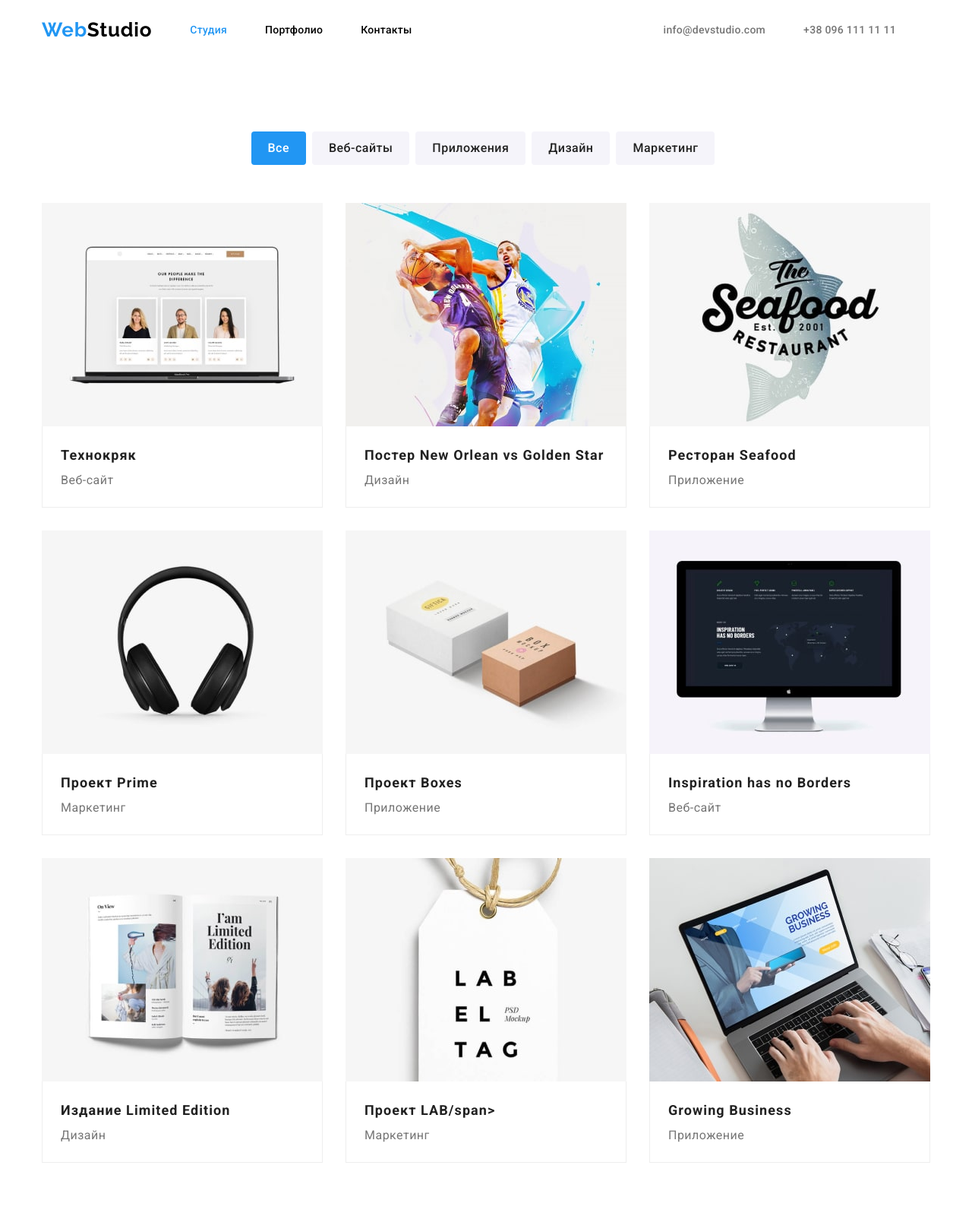
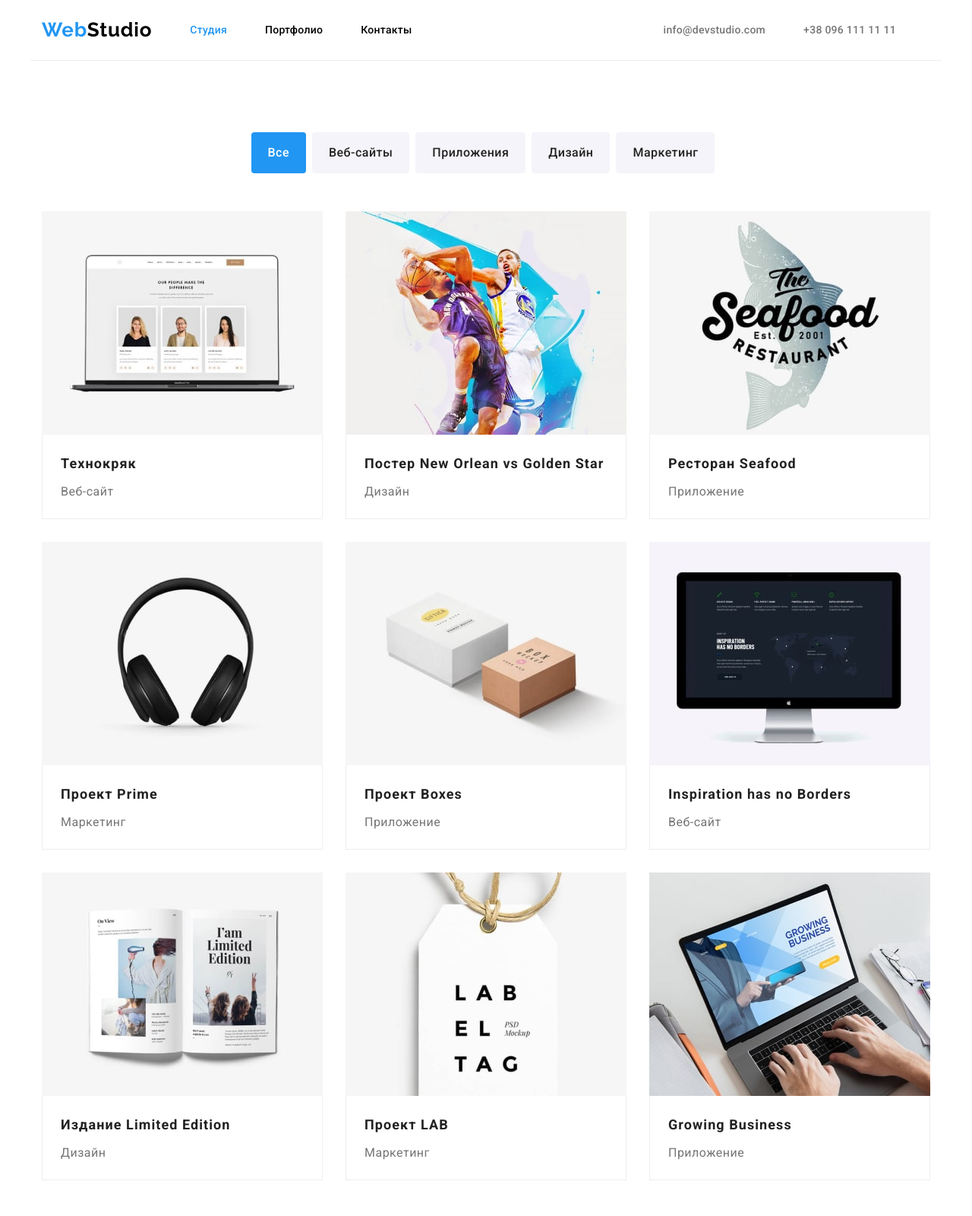
Before and after one commit to Yaroslav-Tarasenko/goit-markup-hw-03, a plain HTML site: page portfolio.html in a window 1280 px wide. Shown: the top 1600 px of the page at 76% size. Drawn offline with nearby package versions, Linux system fonts and the light colour scheme.

Commit message:
Add files via upload

```diff
--- a/CSS/style.css
+++ b/CSS/style.css
@@ -8,10 +8,12 @@
   --team-name-color: #212121;
   --team-text-color: #757575;
   --footer-adress-color: #ffffff;
-  --footer-contacts-color: #ffffff 60%;
   --portfolio-examples-title-color: #212121;
   --portfolio-examples-text-color: #757575;
   --accent-color: #2196f3;
+  --title-background-color:#2f303a;
+  --footer-contacts-color:rgba(255, 255, 255, 0.6);
+;
 }
 
 p,
@@ -129,6 +131,7 @@ body {
 .head-container{
   display: flex;
   align-items: center;
+  border-bottom: 1px solid #ECECEC;
 }
 
 .head-list {
@@ -159,11 +162,13 @@ body {
 
 .head-right-item{
   display: block;
-  padding-top: 32px;
-  padding-bottom: 32px;
   margin-right: 50px;
 }
 
+.head-right-link{
+  padding-top: 32px;
+  padding-bottom: 32px;
+}
 .head-right-item:last-child{
   margin-right: 0px;
 }
@@ -184,8 +189,9 @@ body {
 }
 
 .hero-upper-information {
-  padding: 200px ;
-  background-color: #2f303a;
+  padding-top: 200px ;
+  padding-bottom: 200px;
+  background-color: var(--title-background-color)
 }
 /*---------------button-style---------------*/
 .order-button {
@@ -215,36 +221,7 @@ body {
   cursor: pointer;
 }
 
-.portfolio-button {
-  font-family: Roboto, sans-serif;
-  font-weight: 500;
-  font-size: 16px;
-  line-height: 2.62;
-  text-align: center;
-  letter-spacing: 0.03em;
-  color: var(--secondary-title-color);
-  background-color: #f5f4fa;
-  border: none;
-  border-radius: 4px;
-}
 
-.portfolio-button-active {
-  color: #ffffff;
-  background-color: var(--accent-color);
-}
-.portfolio-button:active {
-  color: #ffffff;
-  background-color: var(--accent-color);
-  box-shadow: 0px 3px 1px rgba(0, 0, 0, 0.1), 0px 1px 2px rgba(0, 0, 0, 0.08),
-    0px 2px 2px rgba(0, 0, 0, 0.12);
-  cursor: pointer;
-}
-
-.portfolio-button:hover,
-.portfolio-button:focus {
-  color: #ffffff;
-  background-color: var(--accent-color);
-}
 
 /*---------------feat-part-style---------------*/
 
@@ -308,7 +285,6 @@ body {
   display: flex;
 }
 
-
 .performance {
   padding-bottom: 94px;
 }
@@ -317,7 +293,7 @@ body {
   margin-right: 30px;
 }
 
-.performance-item:nth-child(4) {
+.performance-item:last-child {
   margin-right: 0;
 }
 
@@ -443,8 +419,7 @@ body {
   font-size: 14px;
   line-height: 1.71;
   letter-spacing: 0.03em;
-  color: var(--header-contacts-color);
-  font-family: inherit;
+  color: var(--footer-contacts-color);
 }
 
 .contact-list-link:hover,
@@ -491,10 +466,40 @@ body {
   margin-bottom: 50px;
 }
 
+.portfolio-nav-item{
+  margin-right: 8px;
+}
+
 .portfolio-button {
-  margin-right: 8px;
-  padding-left: 22px;
-  padding-right: 22px;
+  font-family: Roboto, sans-serif;
+  font-weight: 500;
+  font-size: 16px;
+  line-height: 2.62;
+  text-align: center;
+  letter-spacing: 0.03em;
+  color: var(--secondary-title-color);
+  background-color: #f5f4fa;
+  border: none;
+  border-radius: 4px;
+    padding: 6px 22px;
+}
+
+.portfolio-button-active {
+  color: #ffffff;
+  background-color: var(--accent-color);
+}
+.portfolio-button:active {
+  color: #ffffff;
+  background-color: var(--accent-color);
+  box-shadow: 0px 3px 1px rgba(0, 0, 0, 0.1), 0px 1px 2px rgba(0, 0, 0, 0.08),
+    0px 2px 2px rgba(0, 0, 0, 0.12);
+  cursor: pointer;
+}
+
+.portfolio-button:hover,
+.portfolio-button:focus {
+  color: #ffffff;
+  background-color: var(--accent-color);
 }
 
 /*---------------header-exact-as-previous------*/
@@ -534,4 +539,8 @@ body {
   border-top: 0;
 }
 
+.portfolio-examples-title{
+  margin-bottom: 4px;
+}
+
 /*---------------footer exact as previous------*/
--- a/portfolio.html
+++ b/portfolio.html
@@ -167,7 +167,7 @@
                 alt="Фотография этикетки"
               />
               <div class="container portfolio-description-container">
-              <h2 class="portfolio-examples-title">Проект <span lang="en">LAB/span></span></h2>
+              <h2 class="portfolio-examples-title">Проект <span lang="en">LAB</span></h2>
               <p class="portfolio-examples-text">Маркетинг</p>
               </div>
             </li>
```
